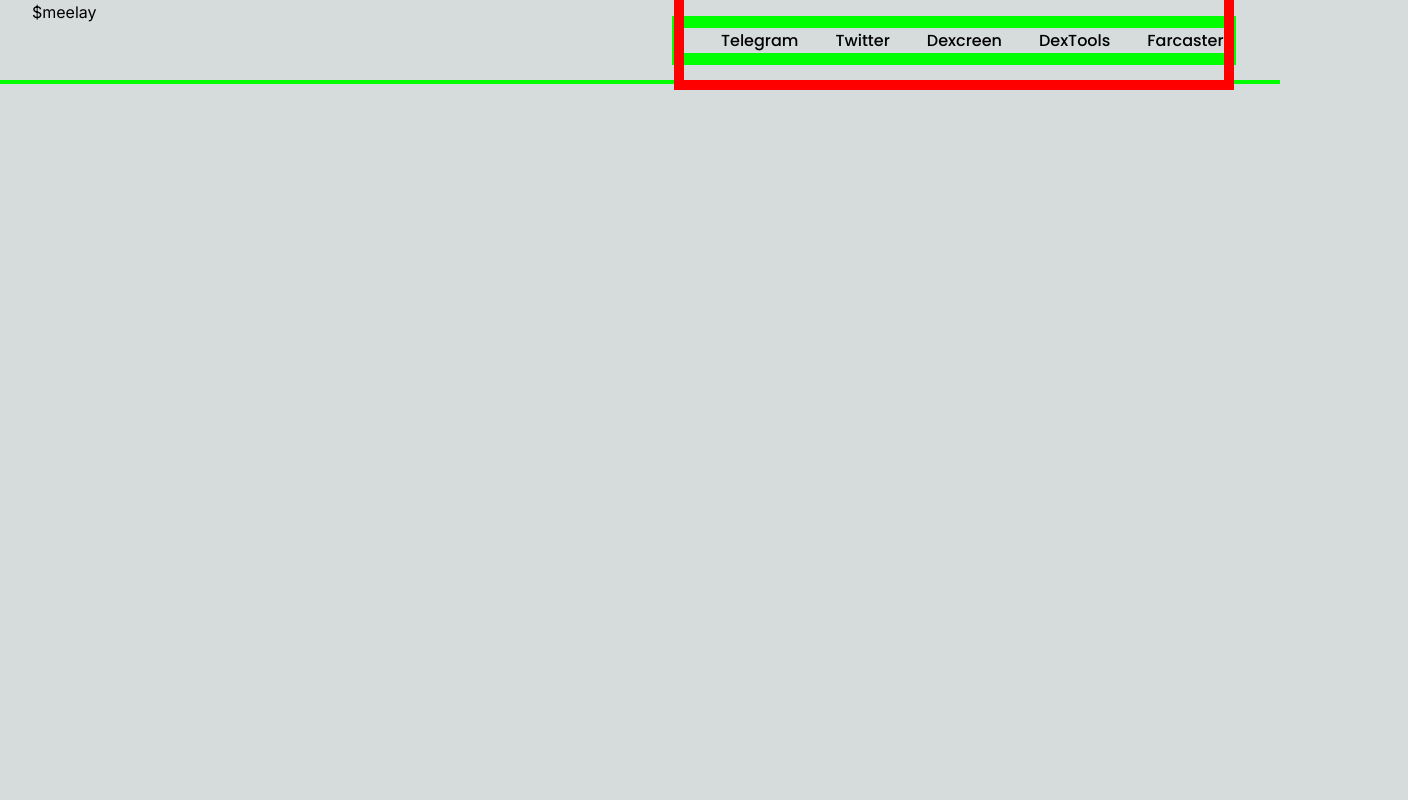
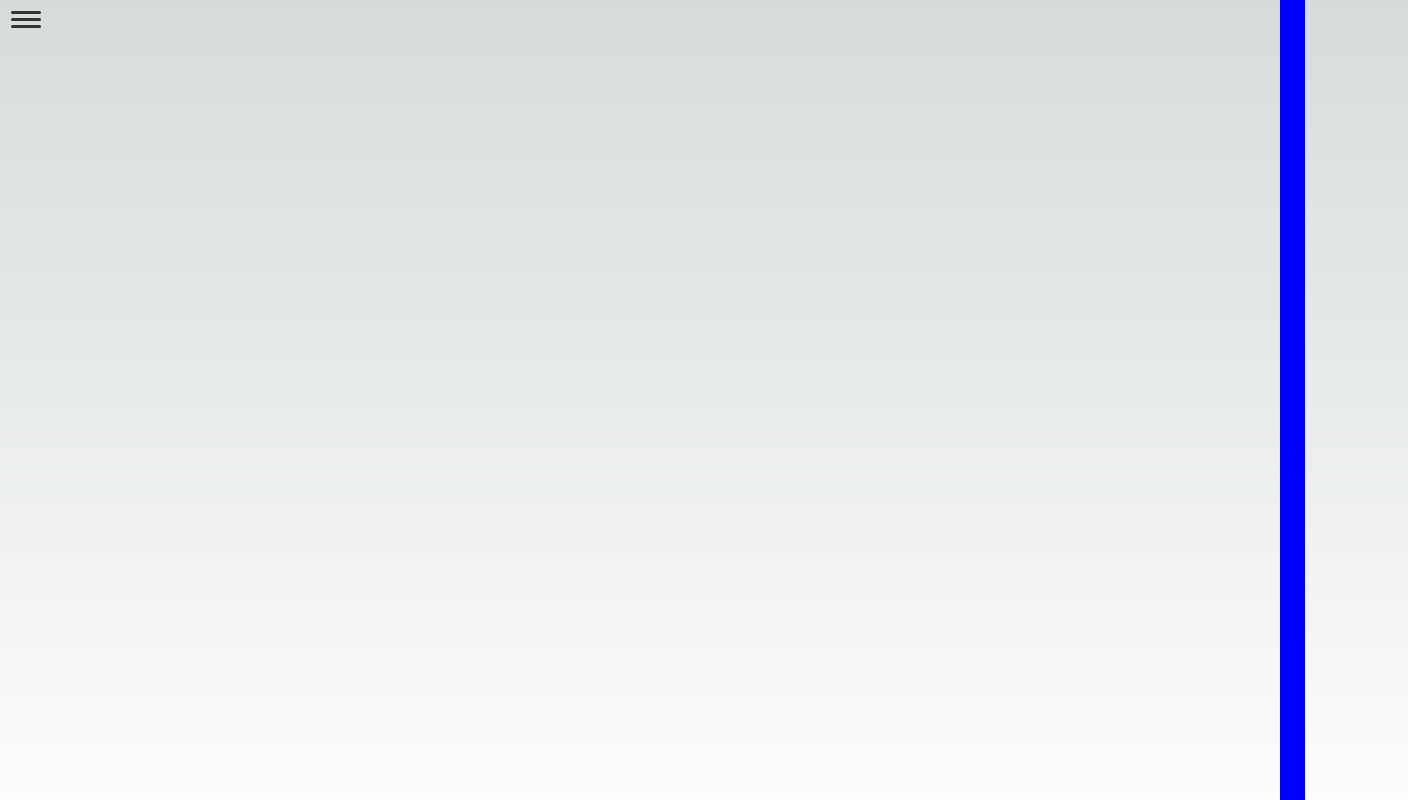
Before and after one commit to TheHolyRoller/crypto3, a Next.js app: page / in a window 1280 px wide. Shown: the top 800 px of the page, 1408 px wide, since content can reach past the window. Built offline with nearby package versions, Linux system fonts and the light colour scheme.

Commit message:
Components for Crypto Project

```diff
--- /dev/null
+++ b/app/Components/HamburgerMenu.jsx
@@ -0,0 +1,73 @@
+
+
+import "../Styles/HamburgerMenu.css";
+
+
+function HamburgerMenu() {
+
+return (
+<>
+    <aside id='hamburgerMenuContainer' >
+    <label className="hamburgerMenu">
+
+<input type="checkbox" />
+
+</label>
+
+<article className="sidebar" id="hamburgerMenuContainer">
+
+<nav id="hamburgerMenu">
+
+{/* Add in the Hamburger Cards here */}
+
+<div id='hamburgerListContainer'>
+
+
+
+<ul id='hamburgerList' >
+
+<li id='hamburgerListItem'>
+
+Telegram
+
+
+</li>
+<li id='hamburgerListItem'>
+
+Twitter
+
+
+</li>
+<li id='hamburgerListItem'>
+
+Dexcreener
+
+
+</li>
+<li id='hamburgerListItem'>
+
+DexTools
+
+
+</li>
+<li id='hamburgerListItem'>
+
+Farcaster
+
+
+
+</li>
+
+</ul>
+
+</div>
+
+</nav>
+
+</article>
+    </aside>
+    </>
+    );
+}
+
+export default HamburgerMenu
--- /dev/null
+++ b/app/Styles/HamburgerMenu.css
@@ -0,0 +1,254 @@
+
+
+*, *::backdrop, ::after, ::before {
+    box-sizing: border-box;
+}
+
+
+
+
+:root {
+    --bar-width: 30px;
+    --bar-height:3px;
+    --hamburger-gap:4px;
+
+
+
+
+    --foreground:   #333;
+    --background: white;
+    --hamburger-margin: 8px;
+    --animation-timing: 200ms cubic-bezier(0.4, 0, 0.2, 1);
+    --hamburger-height: calc(var(--bar-height) * 3 + var(--hamburger-gap) * 2);
+}
+
+.hamburgerMenu {
+    --x-width: calc(var(--hamburger-height) * 1.41421356237);
+    display: flex;
+    flex-direction: column;
+    gap: var(--hamburger-gap);
+    position: absolute;
+    top: var(--hamburger-margin);
+    left: var(--hamburger-margin);
+    z-index: 2;
+    cursor: pointer;
+    width: max-content;
+    z-index: 5000;
+
+    overflow-x: hidden !important;
+
+
+
+
+}
+
+    .hamburgerMenu:has(input:focus-visible)::before,
+    .hamburgerMenu:has(input:focus-visible)::after,
+    .hamburgerMenu:has(input:focus-visible) {
+        border: 1px solid var(--background);
+        box-shadow: 0 0 0 1px var(--foreground);
+
+
+    }
+
+
+
+    .hamburgerMenu::before,
+    .hamburgerMenu input,
+    .hamburgerMenu::after {
+        content: "";
+        width: var(--bar-width);
+        height: var(--bar-height);
+
+        /**
+
+        */
+        background-color: var(--foreground);
+        border-radius: 9000px;
+        transform-origin: left center;
+        transition: opacity var(--animation-timing), width var(--animation-timing), rotate var(--animation-timing), translate var(--animation-timing), background-color var(--animation-timing);
+    }
+
+
+    .hamburgerMenu input {
+        appearance: none;
+        padding: 0;
+        margin: 0;
+        outline: none;
+        pointer-events: none;
+    }
+
+
+    .hamburgerMenu:has(input:checked)::before {
+        rotate: 45deg;
+        width: var(--x-width);
+        translate: 0 calc(var(--bar-height) / -2);
+    }
+
+    .hamburgerMenu:has(input:checked)::after {
+        rotate: -45deg;
+        width: var(--x-width);
+        translate: 0 calc(var(--bar-height) / 2);
+    }
+
+
+    .hamburgerMenu input:checked {
+        width: 0;
+        opacity: 0;
+    }
+
+
+
+
+.sidebar {
+    padding: 0.5rem 1rem;
+    transition: all var(--animation-timing);
+    margin-top: -2rem;
+
+
+
+    translate: -500% !important;
+
+    padding-top: calc(var(--hamburger-height) + var(--hamburger-margin) + 1rem);
+    background-color: var(--foreground);
+    color: var(--background);
+
+    width: 110vw;
+
+    min-width: 29rem !important;
+
+
+    /* max-width: 130rem; */
+    min-height: 110vh;
+
+
+
+
+
+
+
+
+    display: inline-block !important;
+
+
+    position: relative;
+
+    z-index: 4000 !important;
+
+
+    opacity: 1 !important;
+
+
+
+}
+
+
+#hamburgerMenuContainer{
+
+outline: 25px solid blue !important;
+
+}
+
+
+.hamburgerMenu{
+    padding: 3px !important;
+
+}
+
+
+
+#hamburgerMenu{
+
+
+    /* width: 80.5vw;  */
+
+
+    /* width: 88.5%;  */
+    margin: 2rem auto;
+
+    position: relative;
+
+    outline: 14px solid red;
+
+    /* margin-left: 8.7%; */
+
+
+
+
+
+
+}
+
+
+#hamburgerListContainer{
+
+
+position: absolute;
+
+right: 0;
+left: 0;
+
+
+
+
+
+}
+
+
+#hamburgerList{
+
+outline: 4px solid lime;
+
+margin: 0 auto;
+
+display: grid;
+place-content: center;
+
+
+
+
+
+}
+
+
+#hamburgerListItem{
+
+
+margin: 0 auto;
+
+
+
+}
+
+
+
+
+
+
+.hamburgerMenu:has(input:checked) + .sidebar {
+    translate: -17% !important;
+    display: inline-block !important;
+    transform: translate(10vw, 0) !important;
+}
+
+.hamburgerMenu:has(input:checked) {
+
+
+    /*
+
+
+    */
+    --foreground: white;
+    --background: #333;
+}
+
+
+@media(max-width: 990px){
+
+    #hamburgerMenu{
+
+        display: flex!important ;
+
+    }
+
+}
--- a/app/Styles/Navbar.css
+++ b/app/Styles/Navbar.css
@@ -20,9 +20,16 @@
 
 
 
+        width: max-content;
+        place-self: center;
 
 
+        position: absolute;
 
+        left: 0;
+        top: 25%;
+
+        cursor: pointer;
 
 }
 
@@ -35,6 +42,12 @@
 
 
 #logoCasing{
+
+
+text-transform: uppercase;
+
+font-weight: 900;
+font-size: clamp(1.1rem, 1vw + 1rem, 1.65rem) !important;
 
 
 
@@ -60,8 +73,7 @@
 
 #navbarButtonGroup{
 
-
-    outline: 10px solid red;
+    /* outline: 10px solid red;  */
     height: 5rem;
     position: absolute;
     right: 0;
@@ -81,7 +93,7 @@
 #navbarButtonList{
 
 
-    outline: 12px solid lime;
+    /* outline: 12px solid lime;  */
 
 
 }
--- a/app/page.js
+++ b/app/page.js
@@ -1,13 +1,18 @@
+
+
 import Image from "next/image";
 
 import Navbar from '../app/Components/Navbar';
+import Hamburger from  "../app/Components/HamburgerMenu";
 
 
 export default function Home() {
   return (
     <main id='mainIndexPageContainer' >
 
-    <Navbar/>
+    {/* <Navbar/>  */}
+    <Hamburger/>
+
 
 
     </main>
```
